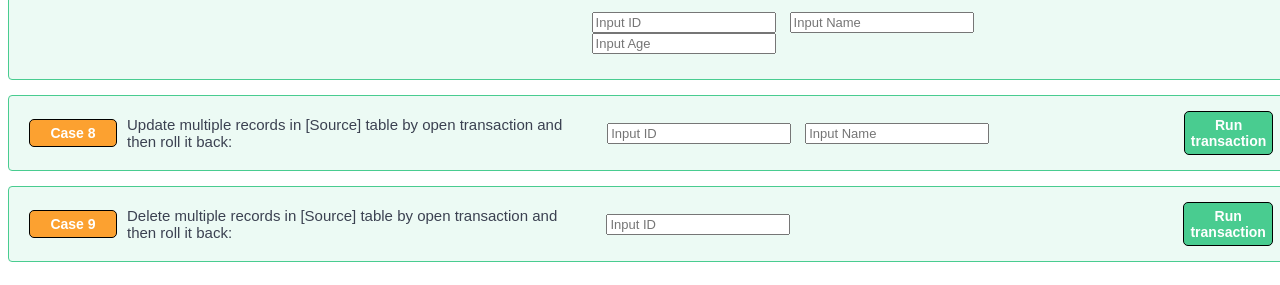
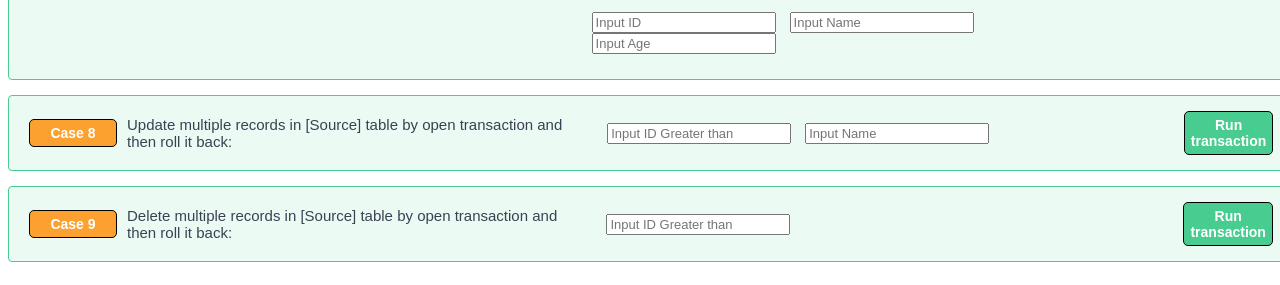
Before and after one commit to AnhLha/debeziumtestingcase, a website: page index.html in a window 1280 px wide. Shown: the part 954-1239 px from the top of the page. Drawn offline with Linux system fonts and the light colour scheme.

Commit message:
update ui

```diff
--- a/index.html
+++ b/index.html
@@ -296,7 +296,7 @@
         <div class="description">Update multiple records in [Source] table by open transaction and then roll it back:
         </div>
         <div class="input-container">
-          <input type="number" id="c81id" class="input" placeholder="Input ID">
+          <input type="number" id="c81id" class="input" placeholder="Input ID Greater than">
           <input type="text" id="c81name" class="input" placeholder="Input Name">
         </div>
         <div class="button-container">
@@ -311,7 +311,7 @@
         <div class="description">Delete multiple records in [Source] table by open transaction and then roll it back:
         </div>
         <div class="input-container">
-          <input type="number" id="c91id" class="input" placeholder="Input ID">
+          <input type="number" id="c91id" class="input" placeholder="Input ID Greater than">
         </div>
         <div class="button-container">
           <div class="button query"
```
